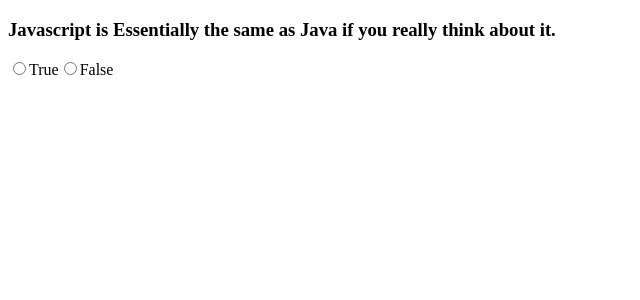
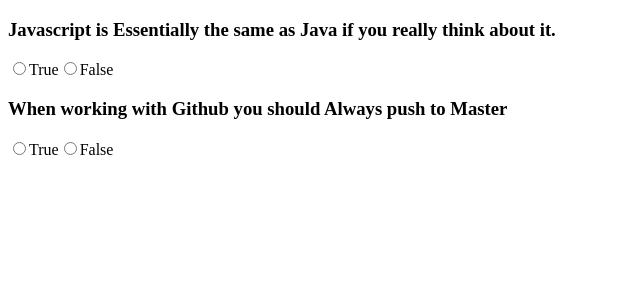
Before and after one commit to cruzayye/DYKJS, a React app: page / in a window 1280 px wide. Shown: the top 300 px of the page, without its empty margins (0-640 px from the left). Built offline with nearby package versions, Linux system fonts and the light colour scheme; the HTML template or start-up script is replaced by a standard one.

Commit message:
added second question so far so good

```diff
--- a/src/components/App.js
+++ b/src/components/App.js
@@ -3,6 +3,6 @@
 
 
 
- export default function App(){
-  return <AllQuestions />
- }
+export default function App(){
+  return <AllQuestions />;
+}
--- a/src/components/questions/Q2.js
+++ b/src/components/questions/Q2.js
@@ -1,13 +1,39 @@
 import React from 'react';
-import PropTypes from 'prop-typs';
+import PropTypes from 'prop-types';
 
 export default function Q2({ onChange, q2State }) {
   return (
     <section>
+      <h3>When working with Github you should Always push to Master</h3>
+      <label>
+        <input
+          type="radio"
+          name='q2'
+          value="true"
+          checked={q2State === 'true'}
+          onChange={onChange}
+        />
+          True
+      </label>
+      <label>
+        <input
+          type="radio"
+          name='q2'
+          value="false"
+          checked={q2State === 'false'}
+          onChange={onChange}
+        />
+          False
+      </label>
 
     </section>
   );
 }
+
+Q2.propTypes = {
+  onChange: PropTypes.func.isRequired,
+  q2State: PropTypes.string.isRequired
+};
 
 
 
--- a/src/containers/AllQuestions.js
+++ b/src/containers/AllQuestions.js
@@ -1,23 +1,24 @@
 import React, { Component } from 'react';
 import Q1 from '../components/questions/Q1';
+import Q2 from '../components/questions/Q2';
 
 
 export default class AllQuestions extends Component {
   state = {
-    q1:''
+    q1:'',
+    q2:''
   }
 
   handleChange=({ target })=> {
-    this.setState({ q1: target.value });
+    this.setState({ [target.name]: target.value });
   };
 
   render() {
-    const { q1 } = this.state;
+    const { q1, q2 } = this.state;
     return (
       <>
-      <form>
         <Q1 q1State={q1} onChange={this.handleChange}/>
-      </form>
+        <Q2 q2State={q2} onChange={this.handleChange}/>
       </>
     );
   }
```
